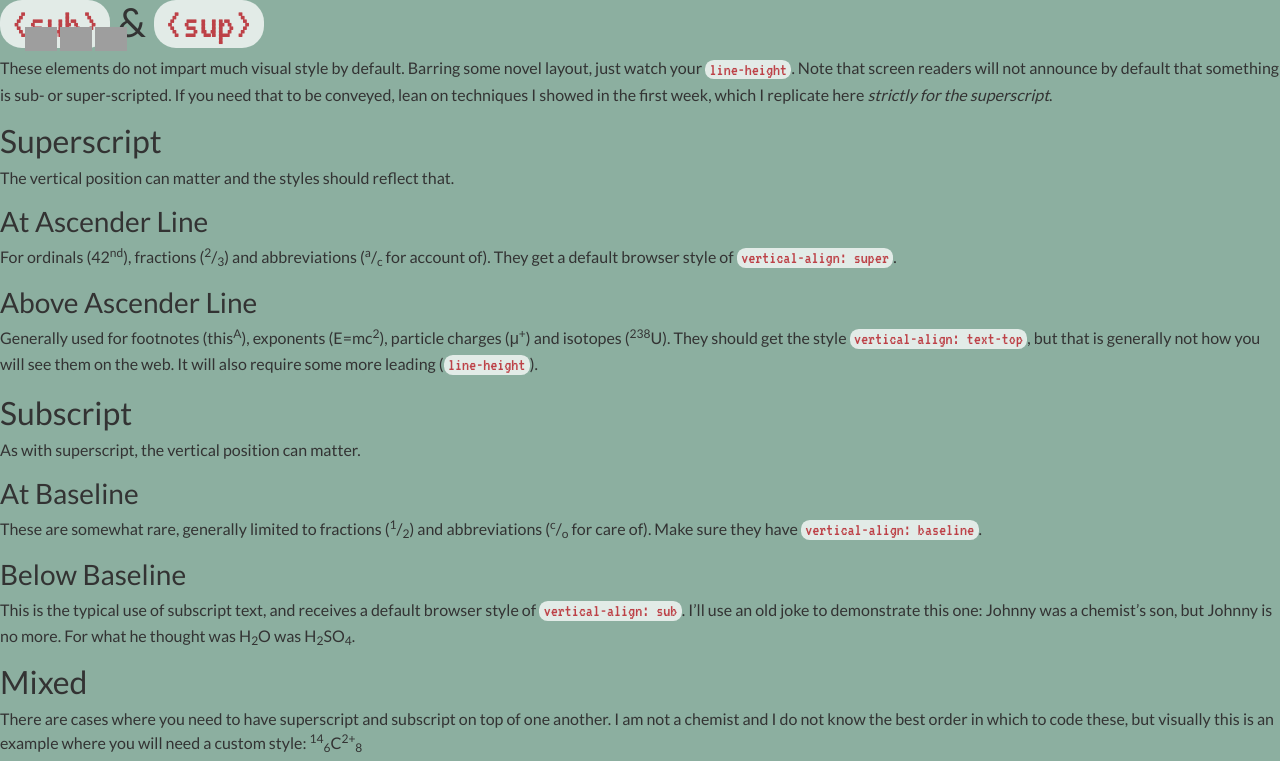
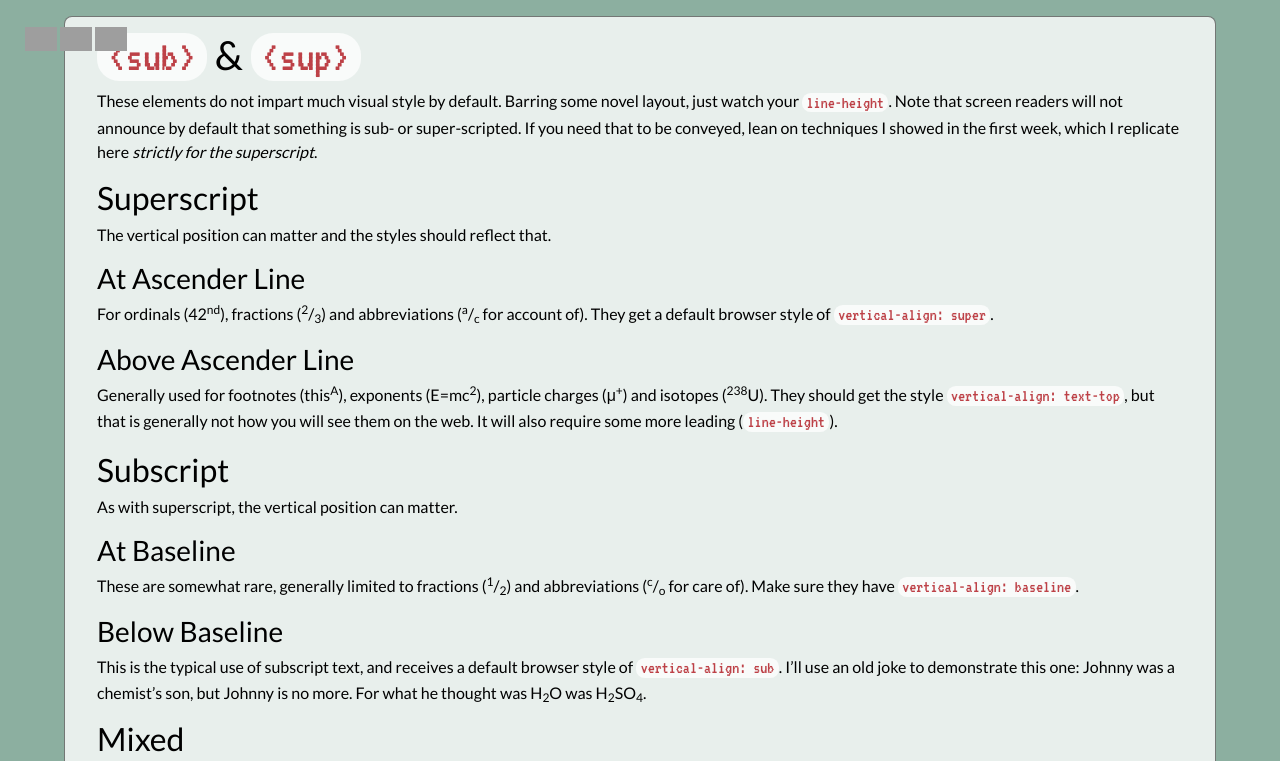
Before and after one commit to stewilondanga/supsub-use, a plain HTML site: page index.html in a window 1280 px wide. Shown: the top 761 px of the page. Drawn offline with nearby package versions, Linux system fonts and the light colour scheme; grey boxes are pictures that could not be loaded.

Commit message:
add css/styles.css

```diff
--- a/css/styles.css
+++ b/css/styles.css
@@ -39,7 +39,7 @@ code {
   box-decoration-break: slice;
 }
 
-/*main {
+main {
   display: block;
   box-sizing: border-box;
   width: 90%;
```
